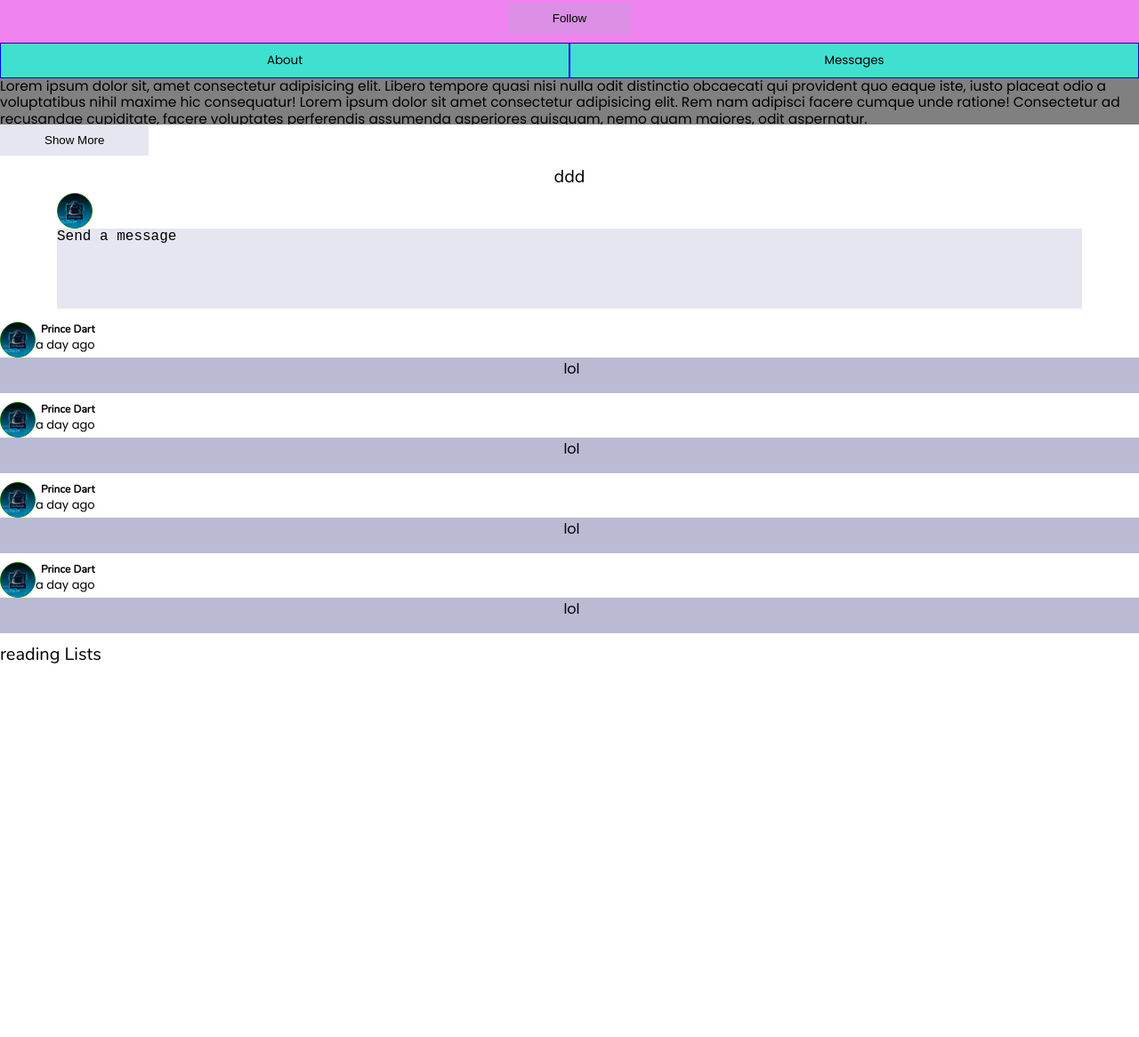
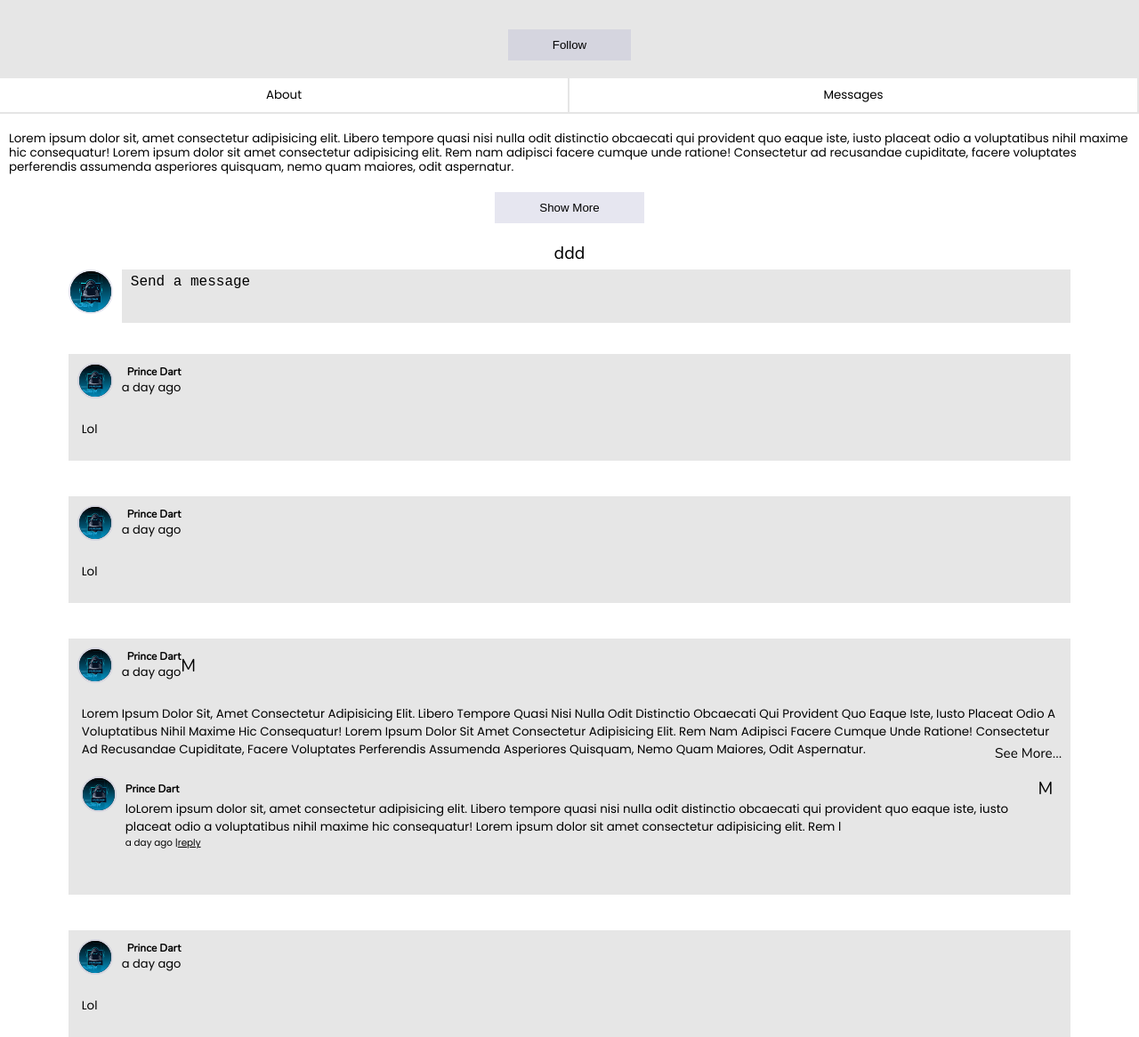
Before and after one commit to princecodes247/instanovella, a plain HTML site: page profile.html in a window 1280 px wide. Shown: the part 440-1606 px from the top of the page at 89% size. Before the commit the page ends 1189 px from the top, so only its background shows below. Drawn offline with Linux system fonts and the light colour scheme.

Commit message:
Add files via upload

```diff
--- a/profile.css
+++ b/profile.css
@@ -1,13 +1,10 @@
 #user-settings {
   height: 7vh;
-  background-color: yellow;
-}
-
-#user-details {
 }
 
 .user-pic {
-  border: thin solid green;
+  overflow: hidden;
+  border: 2px solid rgba(172, 172, 204, 0.3);
   border-radius: 50%;
   padding: 0;
   width: 4em;
@@ -17,17 +14,17 @@
 img {
   width: 100%;
   height: 100%;
-  border-radius: 50%;
+  /* border-radius: 50%; */
   margin: 0;
   padding: 0;
 }
 .user-info {
-  background-color: violet;
+  background-color: rgb(230, 230, 230);
   display: flex;
   flex-direction: column;
   /* justify-content: center; */
   align-items: center;
-  height: 45vh;
+  height: 50vh;
   text-align: center;
   justify-content: space-between;
 }
@@ -37,18 +34,13 @@ img {
   display: inline;
 }
 
-.btn {
-  margin-bottom: 10px;
-  padding: 10px 50px;
-  text-align: center;
-}
-
 .user-stats {
   display: flex;
   justify-content: center;
   align-items: center;
   text-align: center;
-  background-color: tomato;
+
+  /* background-color: rgba(190, 190, 190, 0.3); */
   width: 100%;
   justify-content: space-around;
   /* padding-left: 5%; */
@@ -61,23 +53,28 @@ img {
   justify-content: center;
   margin: 0;
   width: 30%;
-  border: thin solid goldenrod;
 }
 
 .user-stats span * {
-  border: 1px solid aquamarine;
   text-align: center;
 }
+
+.btn {
+  margin: 20px;
+  padding: 10px 50px;
+  text-align: center;
+}
+
 #about-sect nav {
   width: 100%;
   height: 20px;
   display: flex;
-  background: turquoise;
   text-align: center;
 }
 
 #about-sect nav div {
-  border: 1px solid blue;
+  border-right: 2px solid rgba(170, 170, 170, 0.3);
+  border-bottom: 2px solid rgba(170, 170, 170, 0.3);
   height: 100%;
   width: 50%;
   display: flex;
@@ -86,14 +83,29 @@ img {
 }
 
 #about-sect .desc {
-  background-color: gray;
-  height: 52px;
+  max-height: 300px;
+  margin-top: 20px;
+
   overflow: hidden;
   display: -webkit-box;
-  -webkit-line-clamp: 4;
   -webkit-box-orient: vertical;
+  font-size: 1em;
+  line-height: 0.8em;
+  padding: 0 10px;
+  transition: max-height 2s ease-out;
 }
 
+#about {
+  display: flex;
+  flex-direction: column;
+  align-items: center;
+}
+
+#about-sect .desc.close {
+  max-height: calc(0.8em * 4);
+}
+
+/* For the message feed */
 #about-sect .user-pic {
   width: 2em;
   height: 2em;
@@ -105,25 +117,136 @@ img {
 
 .send-message-cont {
   display: flex;
+  flex-direction: row;
   width: 100%;
-  padding: 5px 5%;
+  padding: 5px 6%;
+}
+
+#messages-cont .send-message-cont .user-pic {
+  width: 2.5em;
+  height: 2.5em;
+  margin-right: 10px;
+}
+
+#messages-cont .send-message-cont textarea {
+  padding: 5px 10px;
+  background: rgb(230, 230, 230);
+}
+
+#messages-cont .send-message-cont textarea:focus {
+  background: rgb(192, 192, 192);
+}
+
+.messages {
+  display: flex;
+  flex-direction: column;
+  padding: 0 6%;
+}
+
+.message {
+  padding: 0 10px 10px;
+  margin: 20px 0;
+  background: rgb(230, 230, 230);
+  text-align: left;
+  max-height: fit-content;
 }
 
 .message-header {
   display: flex;
+  align-items: center;
+  /* border-bottom: 1px solid rgba(172, 172, 204, 0.83); */
+  height: 3em;
 }
+
+.message-header .message-header-details {
+  margin-left: 10px;
+}
+
 .message-header .message-header-details h3 {
   margin: 0;
 }
 
 .message .message-text {
   flex: 25;
-  font-size: 0.8em;
-  margin-bottom: 10px;
+  font-size: 1em;
+  text-transform: capitalize;
+  margin-top: 10px;
   min-height: 40px;
   border: none;
   outline: none;
-  background: rgba(172, 172, 204, 0.83);
   opacity: 1;
+  padding-top: 5px;
   padding-left: 5px;
 }
+
+.message-text {
+  overflow: hidden;
+}
+
+.message-text.close {
+  position: relative;
+  max-height: calc(1em * 10);
+}
+
+.message-text.close::after {
+  content: "See More...";
+  position: absolute;
+  bottom: -4px;
+  right: 0;
+  font-size: 0.77em;
+  font-weight: 400;
+  padding-left: 100px;
+  background: linear-gradient(
+    to right,
+    rgba(230, 230, 230, 0.2) 5%,
+    rgb(230, 230, 230) 60%
+  );
+}
+
+.reply {
+  margin-top: 20px;
+  padding-left: 4px;
+  width: 100%;
+  height: fit-content;
+  display: flex;
+  flex-direction: row;
+}
+
+.reply .reply-text {
+  margin: auto;
+  flex: 8;
+  display: flex;
+  flex-direction: column;
+  overflow: visible;
+  padding-left: 10px;
+}
+
+.reply .reply-text p {
+  margin: 0;
+  padding-right: 10px;
+}
+
+.reply .reply-text .top {
+  margin: 0;
+  margin-right: 10px;
+  justify-content: space-between;
+  align-items: center;
+}
+
+.reply .reply-text .top .reply-name h3 {
+  margin: 0;
+  font-weight: 700;
+}
+
+.reply .reply-text .top {
+  display: flex;
+}
+
+.none {
+  display: none;
+}
+
+.reply .reply-text .reply-details {
+  display: flex;
+  font-size: 0.8em;
+}
--- a/profile.html
+++ b/profile.html
@@ -40,9 +40,12 @@
       </nav>
     </header>
     <section class="user-info">
-      <nav id="user-settings">settings</nav>
+      <nav id="user-settings">
+        <p>settings</p>
+        <div class="menu-btn">M</div>
+      </nav>
       <div id="user-details">
-        <div class="user-pic">
+        <div style="overflow: hidden" class="user-pic">
           <img src="./user_icon.png" alt="1" />
         </div>
 
@@ -71,15 +74,18 @@
         <div><p>Messages</p></div>
       </nav>
       <article id="about">
-        <p class="desc">
+        <div class="desc close">
+          <p>
             Lorem ipsum dolor sit, amet consectetur adipisicing elit. Libero
             tempore quasi nisi nulla odit distinctio obcaecati qui provident quo
             eaque iste, iusto placeat odio a voluptatibus nihil maxime hic
-          consequatur! Lorem ipsum dolor sit amet consectetur adipisicing elit.
-          Rem nam adipisci facere cumque unde ratione! Consectetur ad recusandae
-          cupiditate, facere voluptates perferendis assumenda asperiores
-          quisquam, nemo quam maiores, odit aspernatur.
+            consequatur! Lorem ipsum dolor sit amet consectetur adipisicing
+            elit. Rem nam adipisci facere cumque unde ratione! Consectetur ad
+            recusandae cupiditate, facere voluptates perferendis assumenda
+            asperiores quisquam, nemo quam maiores, odit aspernatur.
           </p>
+        </div>
+
         <input class="btn" type="button" value="Show More" />
       </article>
       <article id="messages-cont">
@@ -93,7 +99,7 @@
             name="send-message"
             class="input"
             id="send-message"
-            cols="30"
+            cols="10"
             rows="5"
           >
 Send a message</textarea
@@ -111,9 +117,11 @@ Send a message</textarea
               </div>
             </div>
 
-            <p class="message-text">lol</p>
+            <div class="message-text">
+              <p>lol</p>
+            </div>
           </span>
-        </div>
+
           <span class="message">
             <div class="message-header">
               <div class="user-pic">
@@ -125,7 +133,78 @@ Send a message</textarea
               </div>
             </div>
 
-          <p class="message-text">lol</p>
+            <div class="message-text">
+              <p>lol</p>
+            </div>
+          </span>
+          <span class="message">
+            <div class="message-header">
+              <div class="user-pic">
+                <img src="./user_icon.png" alt="1" />
+              </div>
+              <div class="message-header-details">
+                <h3>Prince Dart</h3>
+                <h5>a day ago</h5>
+              </div>
+              <div class="message-options">M</div>
+            </div>
+
+            <div class="message-text close">
+              <p>
+                Lorem ipsum dolor sit, amet consectetur adipisicing elit. Libero
+                tempore quasi nisi nulla odit distinctio obcaecati qui provident
+                quo eaque iste, iusto placeat odio a voluptatibus nihil maxime
+                hic consequatur! Lorem ipsum dolor sit amet consectetur
+                adipisicing elit. Rem nam adipisci facere cumque unde ratione!
+                Consectetur ad recusandae cupiditate, facere voluptates
+                perferendis assumenda asperiores quisquam, nemo quam maiores,
+                odit aspernatur.
+              </p>
+            </div>
+            <div class="replies">
+              <div class="reply">
+                <div class="reply-header">
+                  <div class="user-pic">
+                    <img src="./user_icon.png" alt="1" />
+                  </div>
+                </div>
+                <div class="reply-text">
+                  <div class="top">
+                    <div class="reply-name">
+                      <h3>Prince Dart</h3>
+                    </div>
+                    <div class="message-options">M</div>
+                  </div>
+                  <p>
+                    loLorem ipsum dolor sit, amet consectetur adipisicing elit.
+                    Libero tempore quasi nisi nulla odit distinctio obcaecati
+                    qui provident quo eaque iste, iusto placeat odio a
+                    voluptatibus nihil maxime hic consequatur! Lorem ipsum dolor
+                    sit amet consectetur adipisicing elit. Rem l
+                  </p>
+                  <span class="reply-details">
+                    <h5>a day ago |</h5>
+                    <h5><a href="#">reply</a></h5>
+                  </span>
+                </div>
+              </div>
+              <div class="reply"></div>
+              <div class="reply"></div>
+            </div>
+            <form class="send-message-cont none">
+              <div class="user-pic">
+                <img src="./user_icon.png" alt="1" />
+              </div>
+              <textarea
+                name="send-message"
+                class="input"
+                id="send-message"
+                cols="10"
+                rows="5"
+              >
+    Send a message</textarea
+              >
+            </form>
           </span>
           <span class="message">
             <div class="message-header">
@@ -138,21 +217,11 @@ Send a message</textarea
               </div>
             </div>
 
-          <p class="message-text">lol</p>
+            <div class="message-text">
+              <p>lol</p>
+            </div>
           </span>
-        <span class="message">
-          <div class="message-header">
-            <div class="user-pic">
-              <img src="./user_icon.png" alt="1" />
         </div>
-            <div class="message-header-details">
-              <h3>Prince Dart</h3>
-              <h5>a day ago</h5>
-            </div>
-          </div>
-
-          <p class="message-text">lol</p>
-        </span>
       </article>
     </section>
     <section id="reading-list">reading Lists</section>
```
Lines whose indentation alone changed are shown as unchanged.
